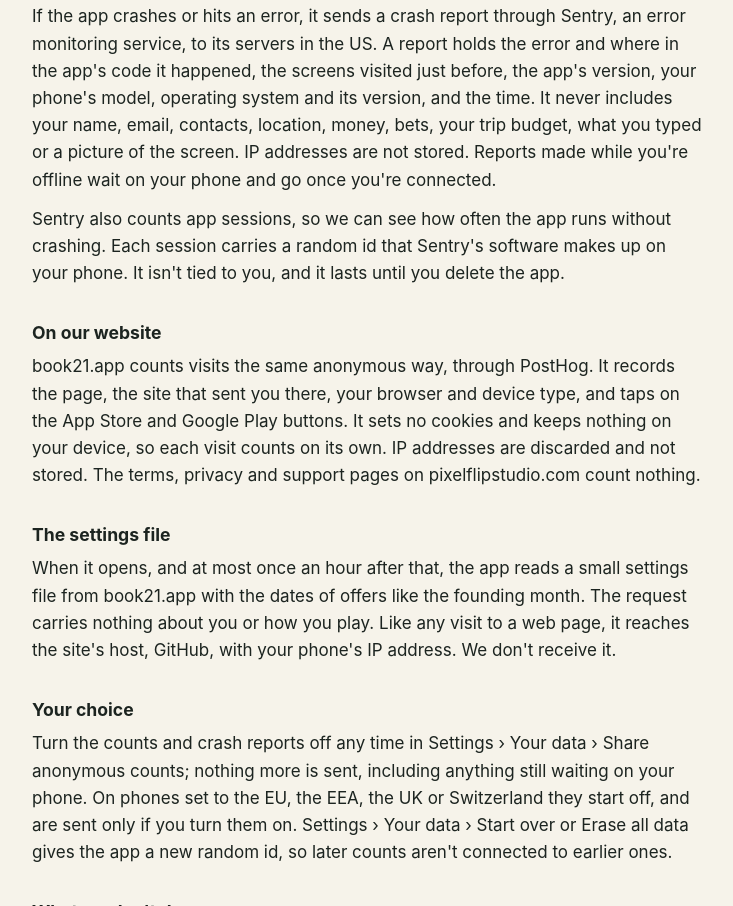
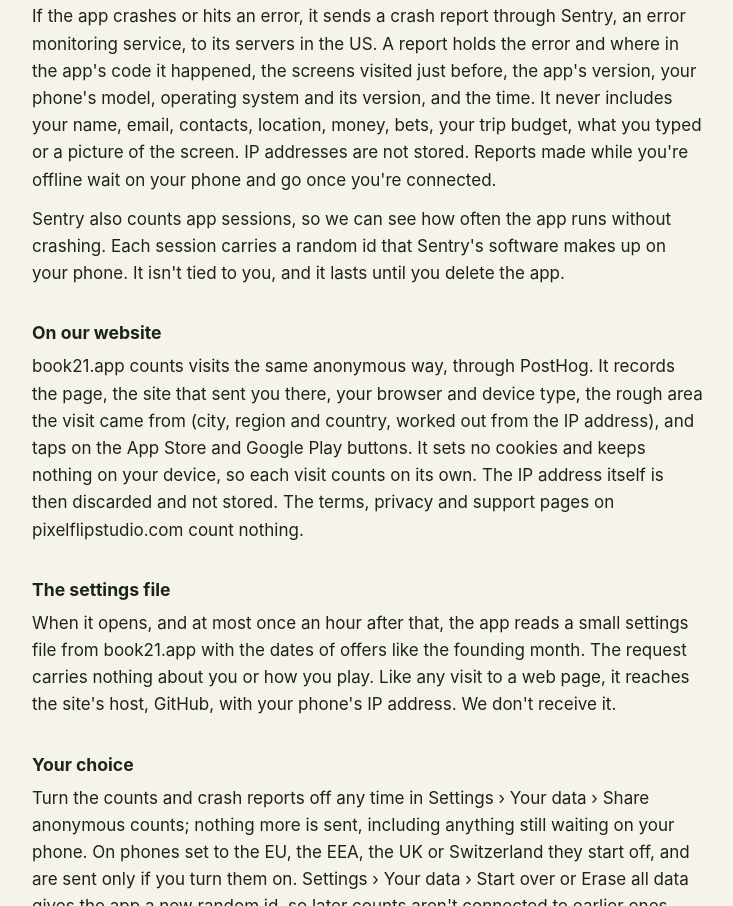
Before and after one commit to pixelflipstudio-dev/pixelflipstudio-dev.github.io, a plain HTML site: page book21/privacy/index.html in a window 1280 px wide. Shown: the part 1010-1916 px from the top of the page, without its empty margins (272-1005 px from the left). Drawn offline with Linux system fonts and the light colour scheme.

Commit message:
Privacy policy: book21.app visits keep a rough area (city, region, country); dated 24 November
Co-Authored-By: Claude Opus 5.5 <noreply@anthropic.com>

```diff
--- a/book21/privacy/index.html
+++ b/book21/privacy/index.html
@@ -12,7 +12,7 @@
         <a href="https://book21.app/">&larr; Back to Book 21</a><a href="/">Pixel Flip Studio</a>
       </nav>
       <h1>Privacy policy</h1>
-      <p class="meta">Book 21 · last updated 21 November 2026</p>
+      <p class="meta">Book 21 · last updated 24 November 2026</p>
       <p>
         Book 21 is made by Pixel Flip Studio LLC ("we"). It has no account and no sign-in, and we
         never learn who you are. This page says exactly what leaves your phone and what doesn't.
@@ -63,10 +63,11 @@
       <h2>On our website</h2>
       <p>
         book21.app counts visits the same anonymous way, through PostHog. It records the page, the
-        site that sent you there, your browser and device type, and taps on the App Store and Google
-        Play buttons. It sets no cookies and keeps nothing on your device, so each visit counts on
-        its own. IP addresses are discarded and not stored. The terms, privacy and support pages on
-        pixelflipstudio.com count nothing.
+        site that sent you there, your browser and device type, the rough area the visit came from
+        (city, region and country, worked out from the IP address), and taps on the App Store and
+        Google Play buttons. It sets no cookies and keeps nothing on your device, so each visit
+        counts on its own. The IP address itself is then discarded and not stored. The terms,
+        privacy and support pages on pixelflipstudio.com count nothing.
       </p>
       <h2>The settings file</h2>
       <p>
```
